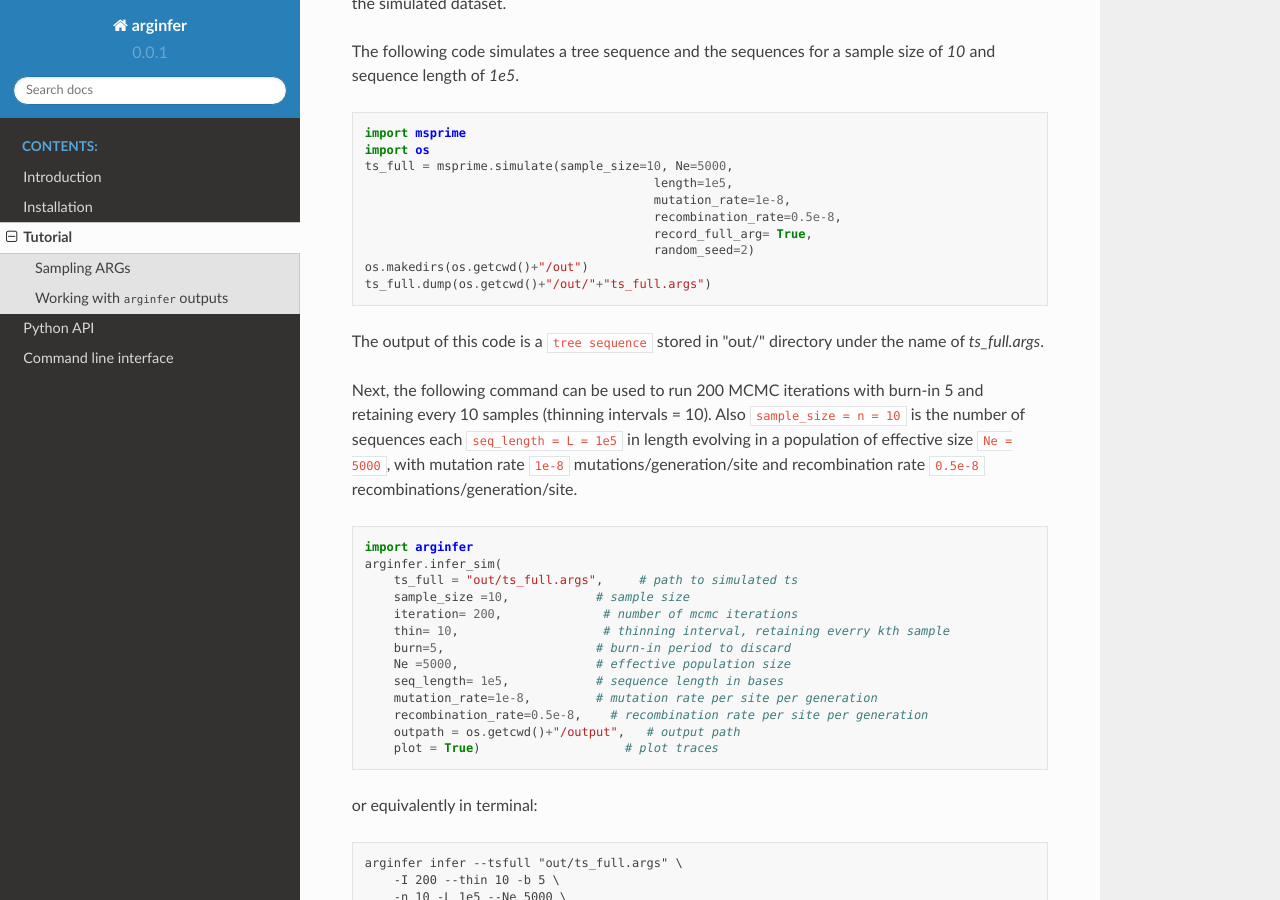
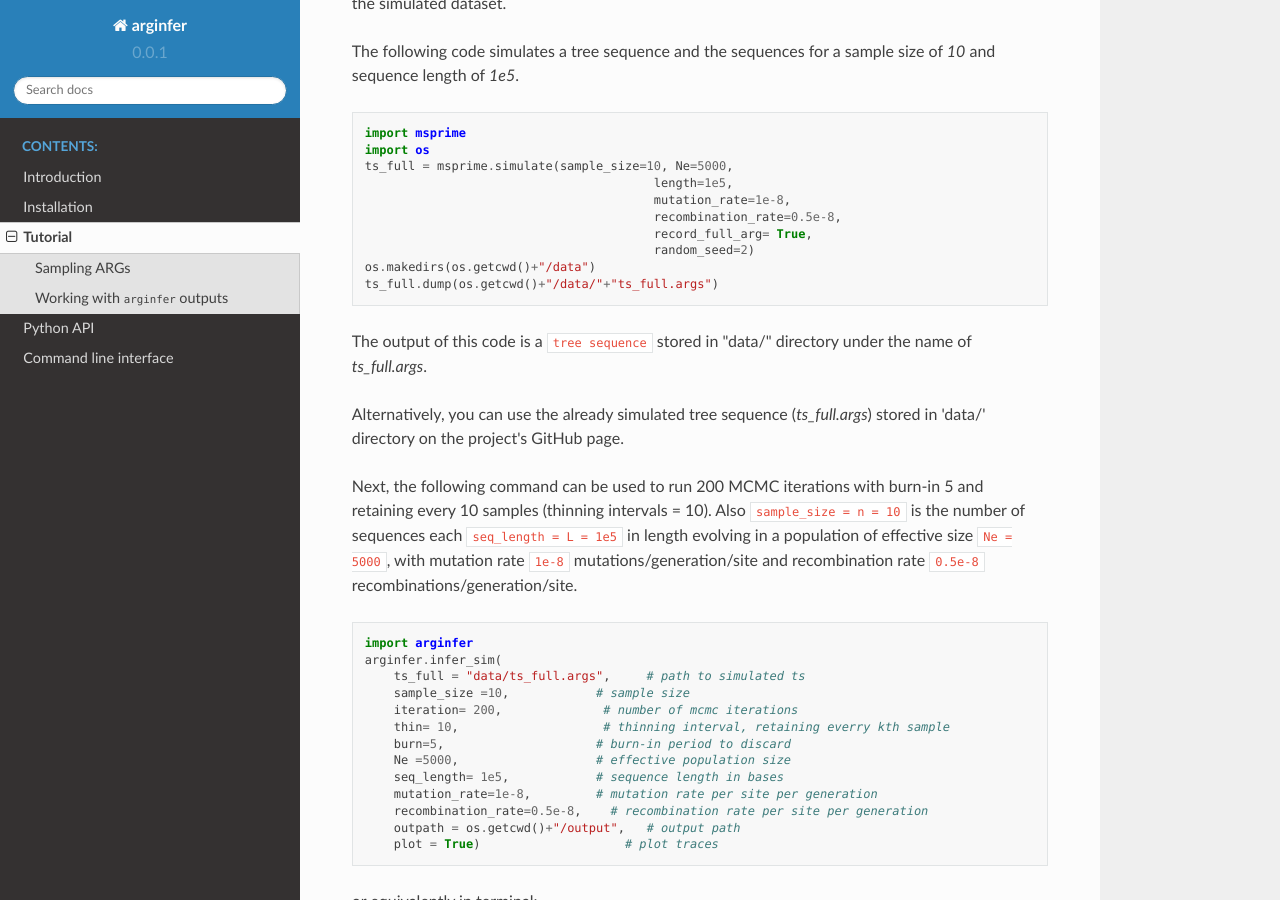
Before and after one commit to alimahmoudi29/arginfer, a Sphinx documentation site: the page built from docs/source/tutorial.rst, in a window 1280 px wide and 900 px high, scrolled down 248 px. Built offline with Sphinx 7.4.7 and the Read the Docs theme 2.0.0, drawn with Linux system fonts in a browser that asks for light colours; the version number is read from the project's files by our own code.

Commit message:
added a simulated tree sequence

```diff
--- a/docs/source/tutorial.rst
+++ b/docs/source/tutorial.rst
@@ -24,11 +24,14 @@ length of `1e5`.
                                             recombination_rate=0.5e-8,
                                             record_full_arg= True,
                                             random_seed=2)
-    os.makedirs(os.getcwd()+"/out")
-    ts_full.dump(os.getcwd()+"/out/"+"ts_full.args")
+    os.makedirs(os.getcwd()+"/data")
+    ts_full.dump(os.getcwd()+"/data/"+"ts_full.args")
 
 
-The output of this code is a ``tree sequence`` stored in "out/" directory under the name of `ts_full.args`.
+The output of this code is a ``tree sequence`` stored in "data/" directory under the name of `ts_full.args`.
+
+Alternatively, you can use the already simulated tree sequence (`ts_full.args`) stored in 'data/' directory
+on the project's GitHub page.
 
 Next,  the following command can
 be used to run 200 MCMC iterations with burn-in 5 and retaining every 10 samples (thinning intervals = 10).
@@ -41,7 +44,7 @@ recombinations/generation/site.
 
     import arginfer
     arginfer.infer_sim(
-        ts_full = "out/ts_full.args",     # path to simulated ts
+        ts_full = "data/ts_full.args",     # path to simulated ts
         sample_size =10,            # sample size
         iteration= 200,              # number of mcmc iterations
         thin= 10,                    # thinning interval, retaining everry kth sample
```
Also changed, not shown: 1 other file.
